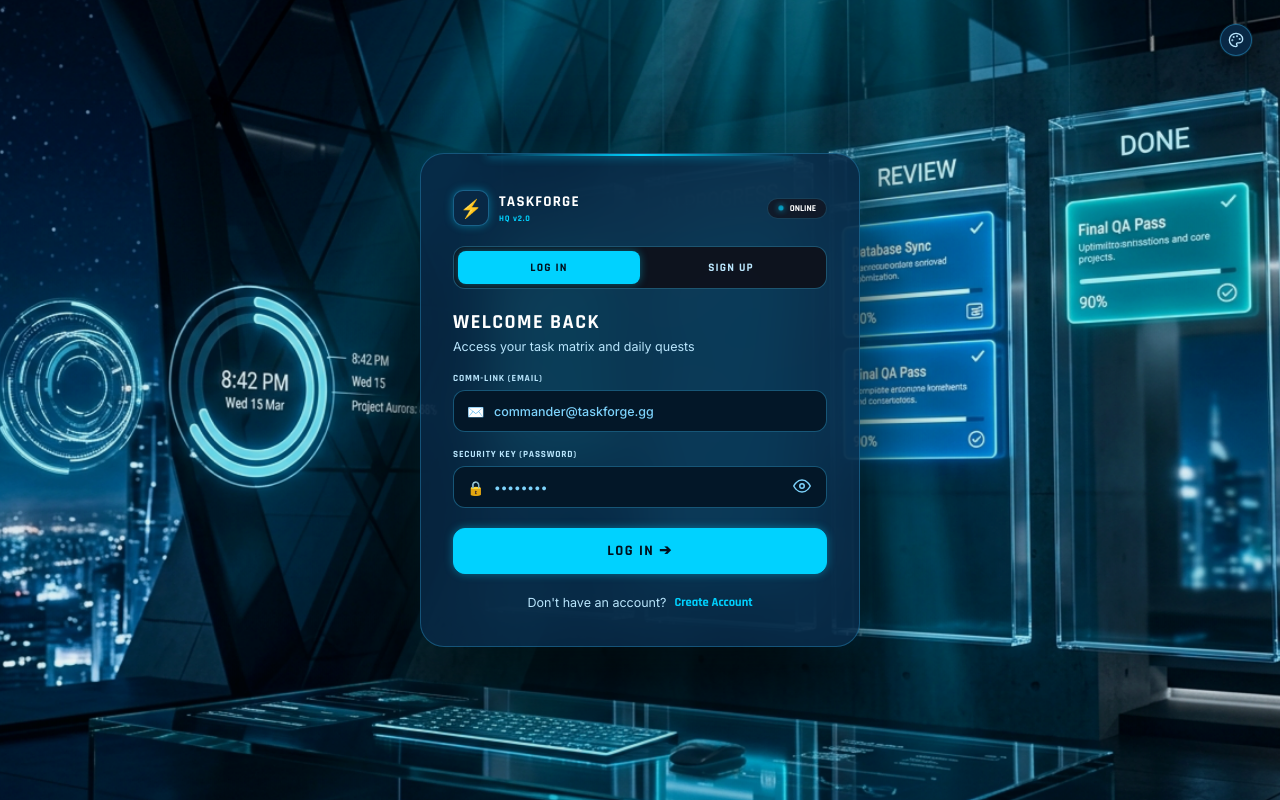
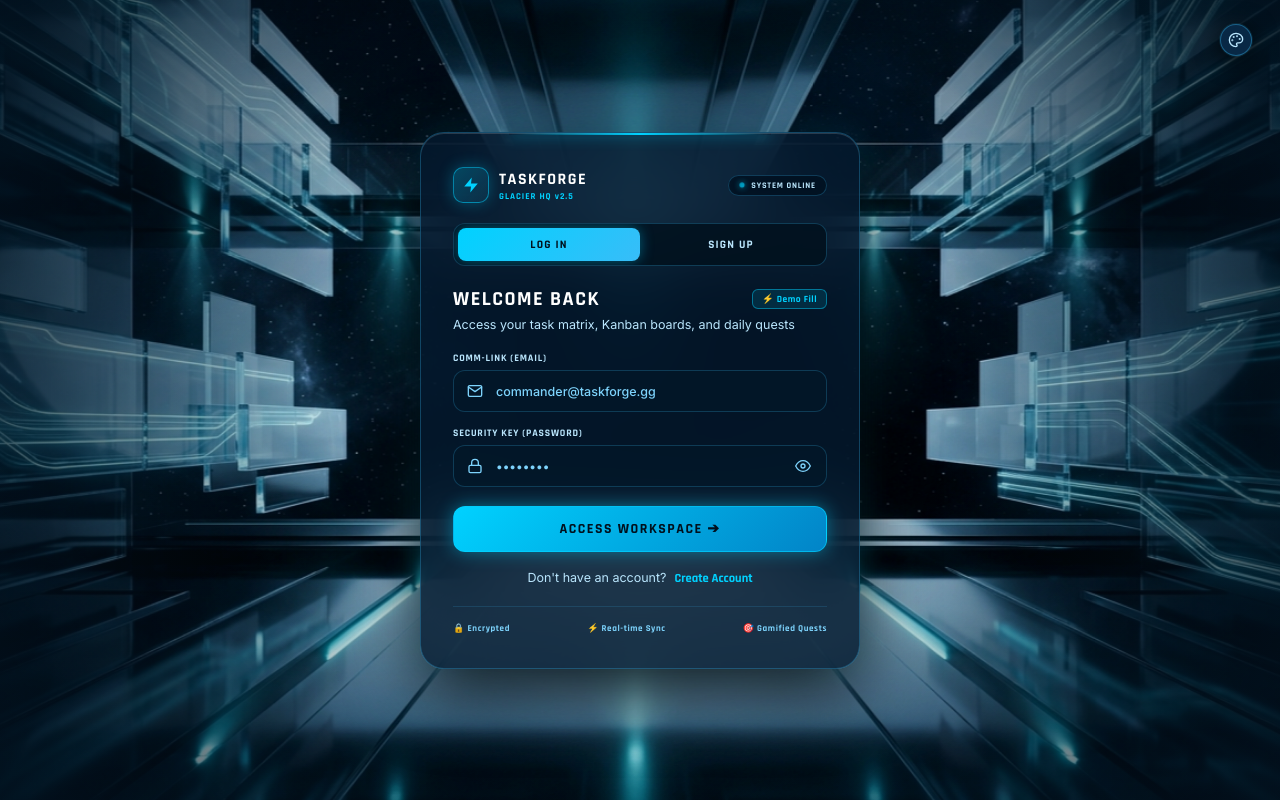
Before and after one commit to Supreethmrs/TaskManager-Frontend-, a React (Vite) app in the folder frontend/: page /login in a window 1280 px wide. Built offline with nearby package versions, Linux system fonts and the light colour scheme.

Commit message:
feat(auth): redesign login card and update with modern glacier 3D backdrop

```diff
--- a/frontend/src/Login.css
+++ b/frontend/src/Login.css
@@ -1,7 +1,7 @@
 /* ==========================================================================
    CENTERED FROSTED GLASS AUTHENTICATION CARD
    - Clean, Focused, & Balanced in the Dead Center
-   - Crystal Clear 3D Panoramic Background Canvas
+   - Crystal Clear 3D Futuristic Atrium Canvas
    ========================================================================== */
 
 .center-auth-viewport {
@@ -17,11 +17,11 @@
   background-color: #02111e;
 }
 
-/* Crystal Clear Panoramic 3D Background with Ambient Breathing Zoom */
+/* Crystal Clear 3D Background with Subtle Parallax Breathing */
 .center-auth-viewport::before {
   content: '';
   position: absolute;
-  inset: -25px;
+  inset: -20px;
   background-image: url('/auth-bg.jpg');
   background-size: cover;
   background-position: center;
@@ -34,32 +34,23 @@
 
 @keyframes centerBgPulse {
   0% { transform: scale(1) translate(0, 0); }
-  50% { transform: scale(1.04) translate(-0.8%, -0.5%); }
-  100% { transform: scale(1.02) translate(0.5%, 0.3%); }
+  50% { transform: scale(1.03) translate(-0.6%, -0.4%); }
+  100% { transform: scale(1.01) translate(0.4%, 0.2%); }
 }
 
-/* Subtle Glacial Scanline */
+/* Subtle Glacial Ambient Glow Vignette */
 .center-auth-viewport::after {
   content: '';
   position: absolute;
-  top: 0;
-  left: 0;
-  right: 0;
-  height: 100%;
-  background: linear-gradient(
-    180deg,
-    transparent 0%,
-    rgba(0, 210, 255, 0.035) 50%,
-    transparent 100%
+  inset: 0;
+  background: radial-gradient(
+    circle at 50% 50%,
+    transparent 40%,
+    rgba(2, 17, 30, 0.6) 80%,
+    rgba(2, 17, 30, 0.92) 100%
   );
   z-index: 1;
   pointer-events: none;
-  animation: centerScanline 10s linear infinite;
-}
-
-@keyframes centerScanline {
-  0% { transform: translateY(-100%); }
-  100% { transform: translateY(100%); }
 }
 
 /* Top Corner Floating Theme Picker */
@@ -76,18 +67,21 @@
 .center-login-card {
   width: 100%;
   max-width: 440px;
-  background: rgba(8, 40, 69, 0.82);
-  backdrop-filter: blur(28px);
-  -webkit-backdrop-filter: blur(28px);
-  border: 1px solid rgba(56, 189, 248, 0.3);
+  background: rgba(4, 25, 46, 0.82);
+  backdrop-filter: blur(32px);
+  -webkit-backdrop-filter: blur(32px);
+  border: 1px solid rgba(56, 189, 248, 0.28);
   border-radius: 24px;
-  padding: 36px 32px;
-  box-shadow: 0 30px 90px rgba(0, 0, 0, 0.92), 0 0 30px rgba(0, 210, 255, 0.18);
+  padding: 34px 32px;
+  box-shadow:
+    0 25px 70px rgba(0, 0, 0, 0.85),
+    0 0 35px rgba(0, 210, 255, 0.15),
+    inset 0 1px 0 rgba(255, 255, 255, 0.15);
   position: relative;
   z-index: 10;
   overflow: hidden;
   animation: centerCardEntrance 0.6s cubic-bezier(0.16, 1, 0.3, 1) both;
-  transition: transform 0.3s ease, box-shadow 0.3s ease, border-color 0.3s ease;
+  transition: transform 0.3s cubic-bezier(0.16, 1, 0.3, 1), box-shadow 0.3s ease, border-color 0.3s ease;
 }
 
 @keyframes centerCardEntrance {
@@ -102,21 +96,23 @@
 }
 
 .center-login-card:hover {
-  border-color: var(--border-interactive);
-  box-shadow: 0 35px 100px rgba(0, 0, 0, 0.96), var(--accent-glow-strong);
+  border-color: rgba(0, 210, 255, 0.5);
+  box-shadow:
+    0 35px 90px rgba(0, 0, 0, 0.92),
+    0 0 45px rgba(0, 210, 255, 0.25),
+    inset 0 1px 0 rgba(255, 255, 255, 0.25);
   transform: translateY(-2px);
 }
 
-/* Top edge glowing neon line */
-.center-login-card::before {
-  content: '';
+/* Card Top Ambient Glow Sweep */
+.card-top-glow {
   position: absolute;
   top: 0;
-  left: 15%;
-  right: 15%;
+  left: 20%;
+  right: 20%;
   height: 2px;
   background: linear-gradient(90deg, transparent, var(--accent-primary), transparent);
-  box-shadow: 0 0 10px var(--accent-primary);
+  box-shadow: 0 0 14px var(--accent-primary);
 }
 
 /* Brand Header */
@@ -133,49 +129,50 @@
   gap: 10px;
 }
 
-.brand-icon {
-  font-size: 18px;
+.brand-icon-glacier {
   width: 36px;
   height: 36px;
   border-radius: 10px;
-  background: var(--bg-card);
-  border: 1px solid var(--border-interactive);
+  background: linear-gradient(135deg, rgba(0, 210, 255, 0.25), rgba(56, 189, 248, 0.1));
+  border: 1px solid rgba(0, 210, 255, 0.5);
+  color: var(--accent-primary);
   display: flex;
   align-items: center;
   justify-content: center;
-  box-shadow: var(--accent-glow-subtle);
+  box-shadow: 0 0 15px rgba(0, 210, 255, 0.3);
 }
 
 .brand-text-block {
   display: flex;
   flex-direction: column;
-  gap: 2px;
+  gap: 1px;
 }
 
 .brand-name {
   font-family: var(--font-gaming);
-  font-size: 15px;
+  font-size: 16px;
   font-weight: 900;
-  letter-spacing: 1.2px;
-  color: var(--text-primary);
+  letter-spacing: 1.5px;
+  color: #ffffff;
 }
 
 .brand-tag {
   font-family: var(--font-gaming);
-  font-size: 8.5px;
+  font-size: 9px;
   font-weight: 700;
   color: var(--accent-primary);
-  letter-spacing: 0.8px;
+  letter-spacing: 1px;
 }
 
 .status-live-chip {
   display: flex;
   align-items: center;
   gap: 6px;
-  background: rgba(18, 21, 32, 0.8);
-  border: 1px solid var(--border-subtle);
+  background: rgba(2, 17, 30, 0.7);
+  border: 1px solid rgba(56, 189, 248, 0.25);
   border-radius: 20px;
   padding: 4px 10px;
+  backdrop-filter: blur(8px);
 }
 
 .live-dot {
@@ -194,17 +191,18 @@
 
 .live-text {
   font-family: var(--font-gaming);
-  font-size: 9px;
+  font-size: 8.5px;
   font-weight: 800;
-  color: var(--text-primary);
+  letter-spacing: 0.8px;
+  color: var(--text-secondary);
 }
 
 /* Mode Switcher Tabs */
 .card-mode-toggle {
   display: flex;
   position: relative;
-  background: rgba(14, 18, 28, 0.95);
-  border: 1px solid var(--border-interactive);
+  background: rgba(2, 17, 30, 0.85);
+  border: 1px solid rgba(56, 189, 248, 0.25);
   border-radius: 12px;
   padding: 4px;
   margin-bottom: 20px;
@@ -235,9 +233,9 @@
   top: 4px;
   bottom: 4px;
   width: calc(50% - 4px);
-  background: var(--accent-primary);
+  background: linear-gradient(135deg, #00d2ff 0%, #38bdf8 100%);
   border-radius: 8px;
-  box-shadow: var(--accent-glow-subtle);
+  box-shadow: 0 0 14px rgba(0, 210, 255, 0.4);
   transition: transform 0.3s cubic-bezier(0.16, 1, 0.3, 1);
   z-index: 1;
 }
@@ -251,19 +249,27 @@
   margin-bottom: 18px;
 }
 
+.title-row-flex {
+  display: flex;
+  justify-content: space-between;
+  align-items: center;
+  margin-bottom: 4px;
+}
+
 .card-main-title {
   font-family: var(--font-gaming);
   font-size: 20px;
   font-weight: 900;
   letter-spacing: 1.5px;
-  color: var(--text-primary);
-  margin: 0 0 4px 0;
+  color: #ffffff;
+  margin: 0;
 }
 
 .card-subtitle {
   font-size: 12.5px;
   color: var(--text-secondary);
   margin: 0;
+  line-height: 1.4;
 }
 
 /* Alerts */
@@ -271,22 +277,23 @@
   display: flex;
   align-items: center;
   gap: 8px;
-  padding: 8px 12px;
+  padding: 9px 12px;
   border-radius: 10px;
   font-size: 12px;
   font-family: var(--font-gaming);
   font-weight: 700;
   margin-bottom: 14px;
+  animation: slideDownIn 0.25s ease;
 }
 
 .center-alert.error {
-  background: rgba(239, 68, 68, 0.15);
-  border: 1px solid #ef4444;
-  color: #ef4444;
+  background: rgba(255, 51, 102, 0.14);
+  border: 1px solid #ff3366;
+  color: #ff3366;
 }
 
 .center-alert.success {
-  background: var(--table-row-hover);
+  background: rgba(0, 210, 255, 0.14);
   border: 1px solid var(--accent-primary);
   color: var(--accent-primary);
 }
@@ -295,7 +302,7 @@
 .center-form-stack {
   display: flex;
   flex-direction: column;
-  gap: 16px;
+  gap: 15px;
 }
 
 .center-field-group {
@@ -321,20 +328,21 @@
 
 .field-label {
   font-family: var(--font-gaming);
-  font-size: 9.5px;
+  font-size: 10px;
   font-weight: 800;
   letter-spacing: 0.8px;
   color: var(--text-secondary);
 }
 
 .demo-chip-btn {
-  background: var(--table-row-hover);
-  border: 1px dashed var(--accent-primary);
+  background: rgba(0, 210, 255, 0.12);
+  border: 1px solid rgba(0, 210, 255, 0.45);
   color: var(--accent-primary);
   font-family: var(--font-gaming);
-  font-size: 9px;
+  font-size: 9.5px;
   font-weight: 800;
-  padding: 2px 7px;
+  letter-spacing: 0.5px;
+  padding: 3px 9px;
   border-radius: 6px;
   cursor: pointer;
   transition: all 0.2s ease;
@@ -343,7 +351,7 @@
 .demo-chip-btn:hover {
   background: var(--accent-primary);
   color: var(--accent-btn-text);
-  box-shadow: var(--accent-glow-subtle);
+  box-shadow: 0 0 10px rgba(0, 210, 255, 0.4);
 }
 
 .field-input-wrapper {
@@ -352,21 +360,24 @@
   align-items: center;
 }
 
-.field-icon {
+.field-icon-svg {
   position: absolute;
   left: 14px;
-  font-size: 14px;
+  display: flex;
+  align-items: center;
+  justify-content: center;
   color: var(--text-dim);
   pointer-events: none;
+  transition: color 0.2s ease;
 }
 
 .center-input {
   width: 100%;
-  padding: 12px 38px 12px 40px;
-  background: var(--bg-input);
-  border: 1px solid var(--border-interactive);
+  padding: 12px 38px 12px 42px;
+  background: rgba(3, 23, 40, 0.7);
+  border: 1px solid rgba(56, 189, 248, 0.22);
   border-radius: 12px;
-  color: var(--text-primary);
+  color: #ffffff;
   font-family: var(--font-primary);
   font-size: 13.5px;
   font-weight: 500;
@@ -381,8 +392,12 @@
 
 .center-input:focus {
   border-color: var(--accent-primary);
-  background: var(--bg-card);
-  box-shadow: var(--accent-glow-subtle);
+  background: rgba(6, 32, 54, 0.9);
+  box-shadow: 0 0 14px rgba(0, 210, 255, 0.35);
+}
+
+.field-input-wrapper:focus-within .field-icon-svg {
+  color: var(--accent-primary);
 }
 
 .eye-toggle-btn {
@@ -391,14 +406,17 @@
   background: transparent;
   border: none;
   color: var(--text-dim);
-  font-size: 14px;
   cursor: pointer;
   padding: 4px;
-  transition: transform 0.2s ease;
+  display: flex;
+  align-items: center;
+  justify-content: center;
+  transition: all 0.2s ease;
 }
 
 .eye-toggle-btn:hover {
-  transform: scale(1.2);
+  color: var(--accent-primary);
+  transform: scale(1.15);
 }
 
 /* Submit Button */
@@ -406,25 +424,25 @@
   width: 100%;
   padding: 13px 20px;
   margin-top: 4px;
-  background: var(--accent-primary);
-  border: 1px solid var(--accent-primary);
+  background: linear-gradient(135deg, #00d2ff 0%, #0284c7 100%);
+  border: 1px solid rgba(0, 210, 255, 0.6);
   border-radius: 12px;
-  color: var(--accent-btn-text);
+  color: #01101d;
   font-family: var(--font-gaming);
-  font-size: 14.5px;
+  font-size: 14px;
   font-weight: 900;
   letter-spacing: 1.5px;
   text-transform: uppercase;
   cursor: pointer;
   position: relative;
   overflow: hidden;
-  box-shadow: var(--accent-glow-subtle);
+  box-shadow: 0 0 18px rgba(0, 210, 255, 0.45);
   transition: all 0.25s ease;
 }
 
 .center-submit-btn:hover:not(:disabled) {
-  background: var(--accent-primary-hover);
-  box-shadow: var(--accent-glow-strong);
+  background: linear-gradient(135deg, #38bdf8 0%, #00d2ff 100%);
+  box-shadow: 0 0 28px rgba(0, 210, 255, 0.7);
   transform: translateY(-2px);
 }
 
@@ -437,7 +455,7 @@
   background: linear-gradient(
     90deg,
     transparent,
-    rgba(255, 255, 255, 0.4),
+    rgba(255, 255, 255, 0.5),
     transparent
   );
   transform: skewX(-20deg);
@@ -450,7 +468,7 @@
 
 /* Card Footer Switch */
 .card-footer-switch {
-  margin-top: 20px;
+  margin-top: 18px;
   text-align: center;
   display: flex;
   align-items: center;
@@ -476,9 +494,35 @@
   filter: drop-shadow(0 0 6px var(--accent-primary));
 }
 
+/* Feature Highlights Pills */
+.card-feature-pills {
+  margin-top: 20px;
+  padding-top: 16px;
+  border-top: 1px solid rgba(56, 189, 248, 0.15);
+  display: flex;
+  justify-content: space-between;
+  align-items: center;
+  gap: 8px;
+}
+
+.feature-pill {
+  font-family: var(--font-gaming);
+  font-size: 9px;
+  font-weight: 700;
+  letter-spacing: 0.6px;
+  color: var(--text-dim);
+  display: flex;
+  align-items: center;
+  gap: 4px;
+}
+
 /* Mobile Responsive */
 @media (max-width: 480px) {
   .center-login-card {
-    padding: 28px 20px;
+    padding: 26px 18px;
+  }
+  .card-feature-pills {
+    flex-wrap: wrap;
+    justify-content: center;
   }
 }
--- a/frontend/src/Login.tsx
+++ b/frontend/src/Login.tsx
@@ -26,6 +26,13 @@ export const Login: React.FC<LoginProps> = ({
   const [showConfirmPassword, setShowConfirmPassword] = useState<boolean>(false);
   const [isLoading, setIsLoading] = useState<boolean>(false);
   const [signupSuccess, setSignupSuccess] = useState<boolean>(false);
+
+  const fillDemo = () => {
+    soundEffects.playClick();
+    setEmail('commander@taskforge.gg');
+    setPassword('password123');
+    setError('');
+  };
 
   const handleSubmit = async (e: FormEvent<HTMLFormElement>) => {
     e.preventDefault();
@@ -89,20 +96,27 @@ export const Login: React.FC<LoginProps> = ({
         <ThemePicker currentTheme={currentTheme} onThemeChange={onThemeChange} compact />
       </div>
 
-      {/* Main Centered Frosted Glass Login Card */}
+      {/* Main Centered Crystal Glacier Glass Card */}
       <div className="center-login-card">
+        {/* Glow Header Accents */}
+        <div className="card-top-glow" />
+
         {/* Card Top Brand & Status */}
         <div className="card-brand-header">
           <div className="brand-badge-pill">
-            <span className="brand-icon">⚡</span>
+            <div className="brand-icon-glacier">
+              <svg viewBox="0 0 24 24" fill="currentColor" width="18" height="18">
+                <polygon points="13 2 3 14 12 14 11 22 21 10 12 10 13 2" />
+              </svg>
+            </div>
             <div className="brand-text-block">
               <span className="brand-name">TASKFORGE</span>
-              <span className="brand-tag">HQ v2.0</span>
+              <span className="brand-tag">GLACIER HQ v2.5</span>
             </div>
           </div>
           <div className="status-live-chip">
             <span className="live-dot" />
-            <span className="live-text">ONLINE</span>
+            <span className="live-text">SYSTEM ONLINE</span>
           </div>
         </div>
 
@@ -133,15 +147,22 @@ export const Login: React.FC<LoginProps> = ({
           <div className={`toggle-glider ${mode === 'signup' ? 'right' : 'left'}`} />
         </div>
 
-        {/* Title Section */}
+        {/* Title & Quick Demo */}
         <div className="card-title-block">
-          <h1 className="card-main-title">
-            {mode === 'login' ? 'WELCOME BACK' : 'CREATE ACCOUNT'}
-          </h1>
+          <div className="title-row-flex">
+            <h1 className="card-main-title">
+              {mode === 'login' ? 'WELCOME BACK' : 'CREATE ACCOUNT'}
+            </h1>
+            {mode === 'login' && (
+              <button type="button" className="demo-chip-btn" onClick={fillDemo} title="Auto-fill demo credentials">
+                ⚡ Demo Fill
+              </button>
+            )}
+          </div>
           <p className="card-subtitle">
             {mode === 'login'
-              ? 'Access your task matrix and daily quests'
-              : 'Join the crew and level up your daily productivity'}
+              ? 'Access your task matrix, Kanban boards, and daily quests'
+              : 'Join the workspace and elevate your daily productivity'}
           </p>
         </div>
 
@@ -167,7 +188,12 @@ export const Login: React.FC<LoginProps> = ({
               COMM-LINK (EMAIL)
             </label>
             <div className="field-input-wrapper">
-              <span className="field-icon">✉️</span>
+              <span className="field-icon-svg">
+                <svg viewBox="0 0 24 24" fill="none" stroke="currentColor" strokeWidth="2" strokeLinecap="round" strokeLinejoin="round" width="16" height="16">
+                  <path d="M4 4h16c1.1 0 2 .9 2 2v12c0 1.1-.9 2-2 2H4c-1.1 0-2-.9-2-2V6c0-1.1.9-2 2-2z" />
+                  <polyline points="22,6 12,13 2,6" />
+                </svg>
+              </span>
               <input
                 id="center-email"
                 type="email"
@@ -191,7 +217,12 @@ export const Login: React.FC<LoginProps> = ({
               </label>
             </div>
             <div className="field-input-wrapper">
-              <span className="field-icon">🔒</span>
+              <span className="field-icon-svg">
+                <svg viewBox="0 0 24 24" fill="none" stroke="currentColor" strokeWidth="2" strokeLinecap="round" strokeLinejoin="round" width="16" height="16">
+                  <rect x="3" y="11" width="18" height="11" rx="2" ry="2" />
+                  <path d="M7 11V7a5 5 0 0 1 10 0v4" />
+                </svg>
+              </span>
               <input
                 id="center-password"
                 type={showPassword ? 'text' : 'password'}
@@ -212,12 +243,12 @@ export const Login: React.FC<LoginProps> = ({
                 aria-label={showPassword ? 'Hide Password' : 'Show Password'}
               >
                 {showPassword ? (
-                  <svg viewBox="0 0 24 24" fill="none" stroke="currentColor" strokeWidth="2" strokeLinecap="round" strokeLinejoin="round" style={{ width: '18px', height: '18px' }}>
+                  <svg viewBox="0 0 24 24" fill="none" stroke="currentColor" strokeWidth="2" strokeLinecap="round" strokeLinejoin="round" width="16" height="16">
                     <path d="M17.94 17.94A10.07 10.07 0 0 1 12 20c-7 0-11-8-11-8a18.45 18.45 0 0 1 5.06-5.94M9.9 4.24A9.12 9.12 0 0 1 12 4c7 0 11 8 11 8a18.5 18.5 0 0 1-2.16 3.19m-6.72-1.07a3 3 0 1 1-4.24-4.24" />
                     <line x1="1" y1="1" x2="23" y2="23" />
                   </svg>
                 ) : (
-                  <svg viewBox="0 0 24 24" fill="none" stroke="currentColor" strokeWidth="2" strokeLinecap="round" strokeLinejoin="round" style={{ width: '18px', height: '18px' }}>
+                  <svg viewBox="0 0 24 24" fill="none" stroke="currentColor" strokeWidth="2" strokeLinecap="round" strokeLinejoin="round" width="16" height="16">
                     <path d="M1 12s4-8 11-8 11 8 11 8-4 8-11 8-11-8-11-8z" />
                     <circle cx="12" cy="12" r="3" />
                   </svg>
@@ -233,7 +264,11 @@ export const Login: React.FC<LoginProps> = ({
                 CONFIRM PASSWORD
               </label>
               <div className="field-input-wrapper">
-                <span className="field-icon">🛡️</span>
+                <span className="field-icon-svg">
+                  <svg viewBox="0 0 24 24" fill="none" stroke="currentColor" strokeWidth="2" strokeLinecap="round" strokeLinejoin="round" width="16" height="16">
+                    <path d="M12 22s8-4 8-10V5l-8-3-8 3v7c0 6 8 10 8 10z" />
+                  </svg>
+                </span>
                 <input
                   id="center-confirm-pass"
                   type={showConfirmPassword ? 'text' : 'password'}
@@ -254,12 +289,12 @@ export const Login: React.FC<LoginProps> = ({
                   aria-label={showConfirmPassword ? 'Hide Password' : 'Show Password'}
                 >
                   {showConfirmPassword ? (
-                    <svg viewBox="0 0 24 24" fill="none" stroke="currentColor" strokeWidth="2" strokeLinecap="round" strokeLinejoin="round" style={{ width: '18px', height: '18px' }}>
+                    <svg viewBox="0 0 24 24" fill="none" stroke="currentColor" strokeWidth="2" strokeLinecap="round" strokeLinejoin="round" width="16" height="16">
                       <path d="M17.94 17.94A10.07 10.07 0 0 1 12 20c-7 0-11-8-11-8a18.45 18.45 0 0 1 5.06-5.94M9.9 4.24A9.12 9.12 0 0 1 12 4c7 0 11 8 11 8a18.5 18.5 0 0 1-2.16 3.19m-6.72-1.07a3 3 0 1 1-4.24-4.24" />
                       <line x1="1" y1="1" x2="23" y2="23" />
                     </svg>
                   ) : (
-                    <svg viewBox="0 0 24 24" fill="none" stroke="currentColor" strokeWidth="2" strokeLinecap="round" strokeLinejoin="round" style={{ width: '18px', height: '18px' }}>
+                    <svg viewBox="0 0 24 24" fill="none" stroke="currentColor" strokeWidth="2" strokeLinecap="round" strokeLinejoin="round" width="16" height="16">
                       <path d="M1 12s4-8 11-8 11 8 11 8-4 8-11 8-11-8-11-8z" />
                       <circle cx="12" cy="12" r="3" />
                     </svg>
@@ -274,10 +309,10 @@ export const Login: React.FC<LoginProps> = ({
             <span className="btn-shimmer-sweep" />
             <span className="btn-text">
               {isLoading
-                ? 'LOGGING IN...'
+                ? 'AUTHENTICATING...'
                 : mode === 'login'
-                ? 'LOG IN ➔'
-                : 'CREATE ACCOUNT ➔'}
+                ? 'ACCESS WORKSPACE ➔'
+                : 'INITIALIZE ACCOUNT ➔'}
             </span>
           </button>
         </form>
@@ -297,6 +332,13 @@ export const Login: React.FC<LoginProps> = ({
             {mode === 'login' ? 'Create Account' : 'Log In'}
           </button>
         </div>
+
+        {/* Feature Highlights Pills */}
+        <div className="card-feature-pills">
+          <span className="feature-pill">🔒 Encrypted</span>
+          <span className="feature-pill">⚡ Real-time Sync</span>
+          <span className="feature-pill">🎯 Gamified Quests</span>
+        </div>
       </div>
     </div>
   );
```
Also changed, not shown: frontend/public/auth-bg.jpg.
